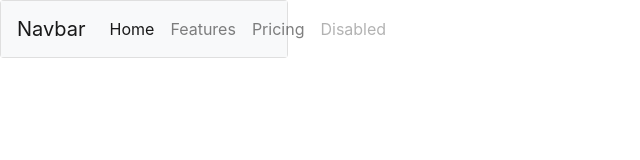
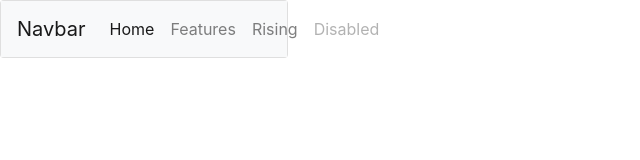
Before and after one commit to sarthakforwet/hello-world, a plain HTML site: page index.html in a window 1280 px wide. Shown: the full height of the page, 0-640 px from the left. Drawn offline with nearby package versions, Linux system fonts and the light colour scheme.

Commit message:
This is the index changed

```diff
--- a/index.html
+++ b/index.html
@@ -11,7 +11,7 @@
           <div class="navbar-nav">
             <a class="nav-item nav-link active" href="#">Home <span class="sr-only">(current)</span></a>
             <a class="nav-item nav-link" href="#">Features</a>
-            <a class="nav-item nav-link" href="#">Pricing</a>
+            <a class="nav-item nav-link" href="#">Rising</a>
             <a class="nav-item nav-link disabled" href="#" tabindex="-1" aria-disabled="true">Disabled</a>
           </div>
         </div>
```
